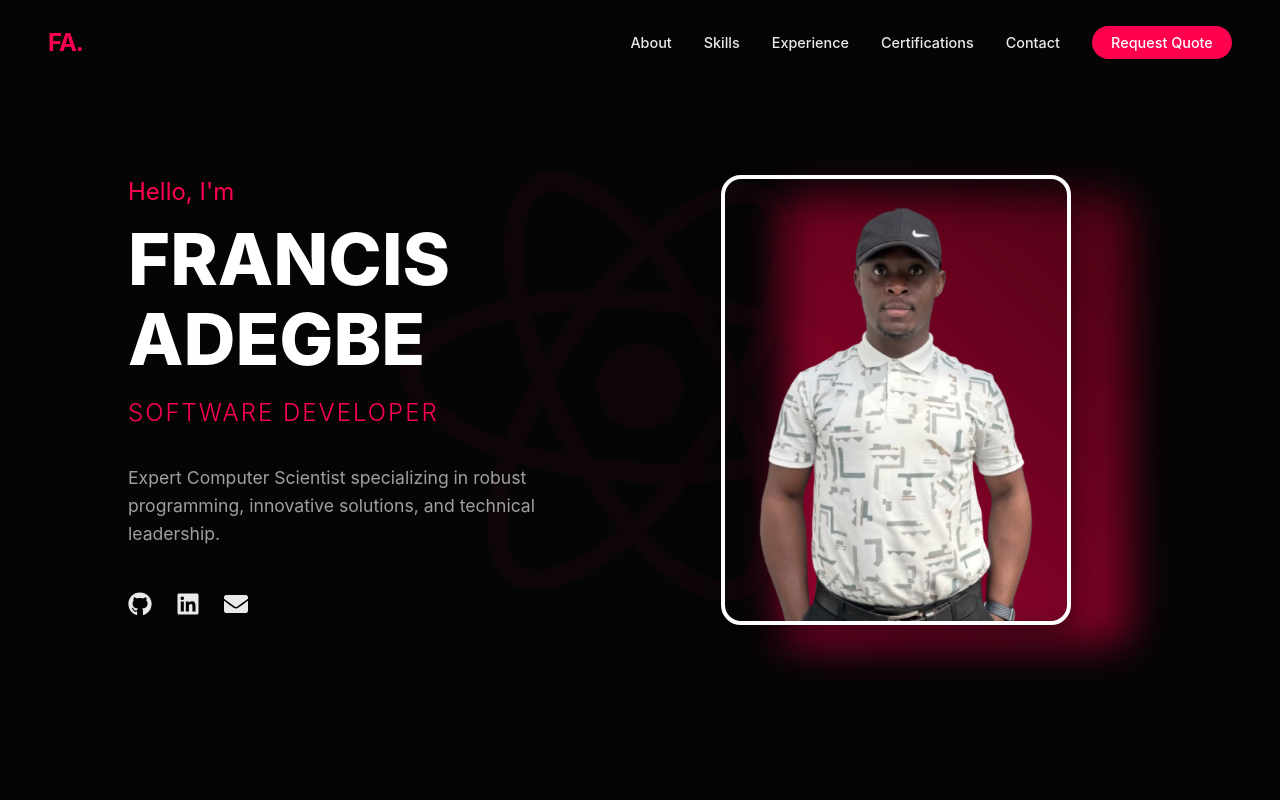
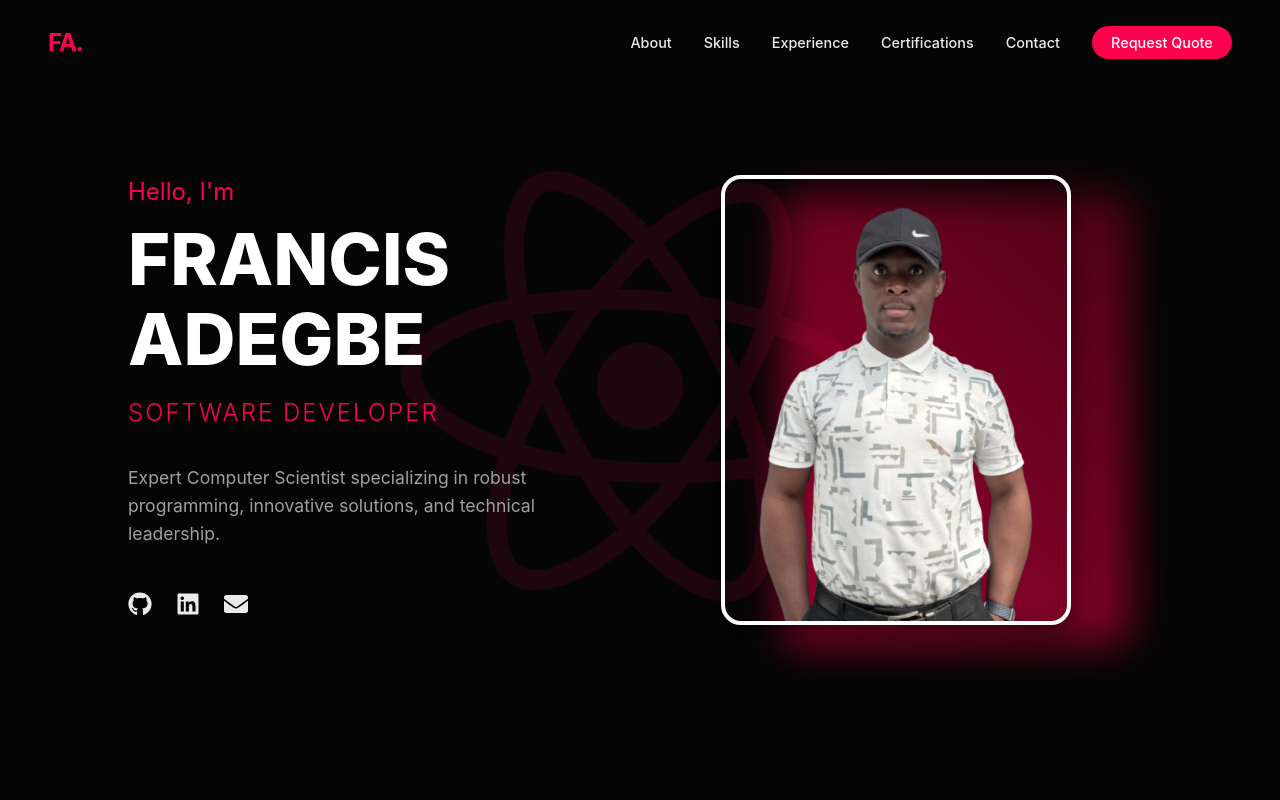
Before and after one commit to ex-commando/portfolio, a React (Vite) app: page / in a window 1280 px wide. Shown: the top 800 px of the page. Built offline with nearby package versions, Linux system fonts and the light colour scheme.

Commit message:
style: Increase background icon opacity for better visibility

```diff
--- a/src/components/SectionWrapper.css
+++ b/src/components/SectionWrapper.css
@@ -16,8 +16,8 @@
     transform: translate(-50%, -50%);
     font-size: 30rem;
     color: var(--color-accent);
-    opacity: 0.03;
-    /* Very faded */
+    opacity: 0.1;
+    /* Increased opacity for visibility */
     pointer-events: none;
     z-index: 0;
     animation: floatIcon 10s ease-in-out infinite;
```
